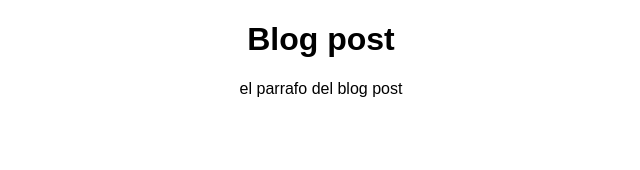
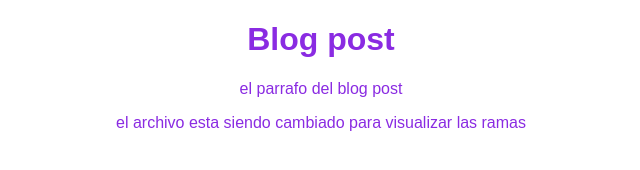
Before and after one commit to mepenar/HyperBlog-platzi, a plain HTML site: page index.html in a window 1280 px wide. Shown: the whole page, without its empty margins (319-959 px from the left). Drawn offline with Linux system fonts and the light colour scheme.

Commit message:
cambio color y agrego un parrafo

```diff
--- a/css/estilos.css
+++ b/css/estilos.css
@@ -2,4 +2,5 @@ body
 {
     text-align: center;
     font-family: Arial, Helvetica, sans-serif;
+    color: blueviolet;
 }
--- a/index.html
+++ b/index.html
@@ -10,5 +10,6 @@
 <body>
     <h1>Blog post</h1>
     <p>el parrafo del blog post</p>
+    <p>el archivo esta siendo cambiado para visualizar las ramas</p>
 </body>
 </html>
```
